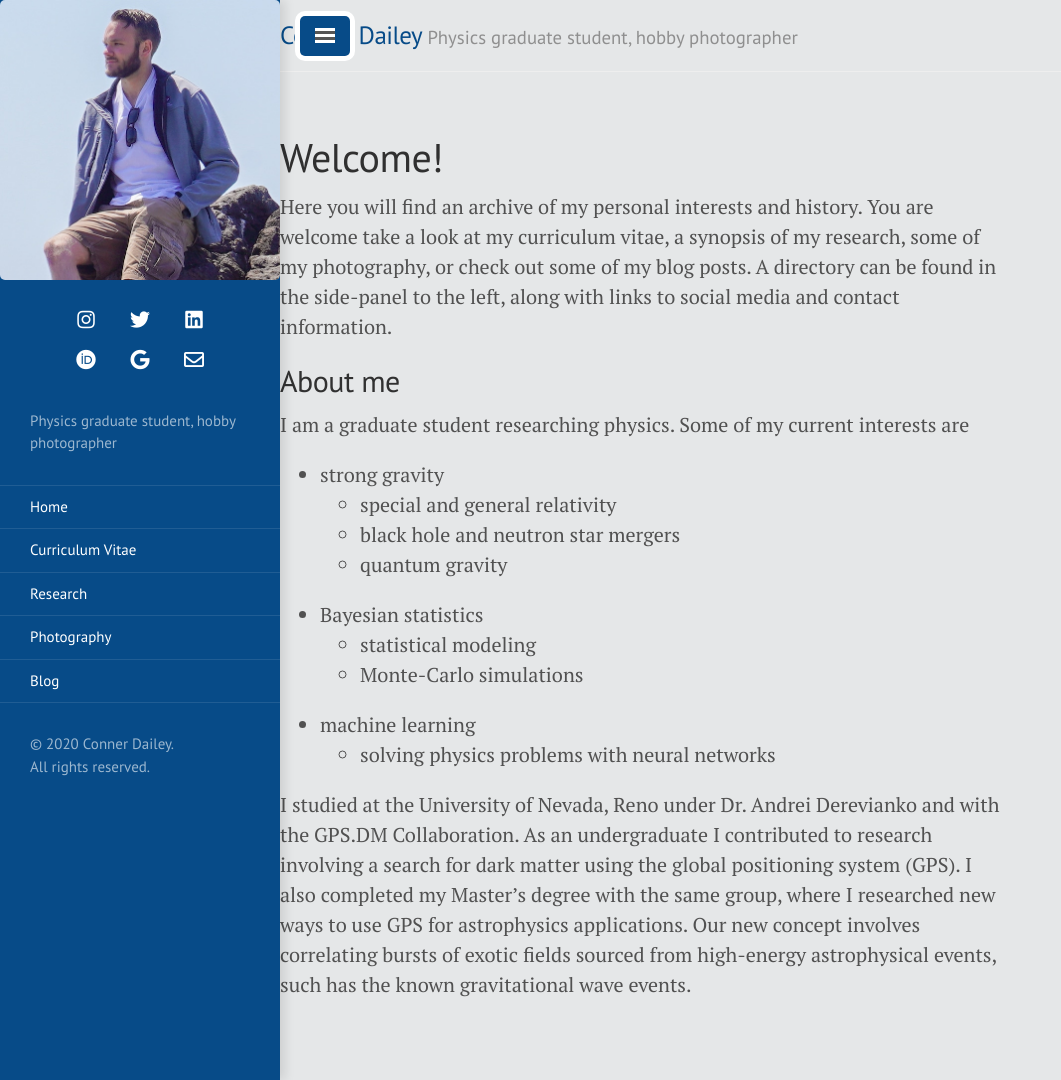
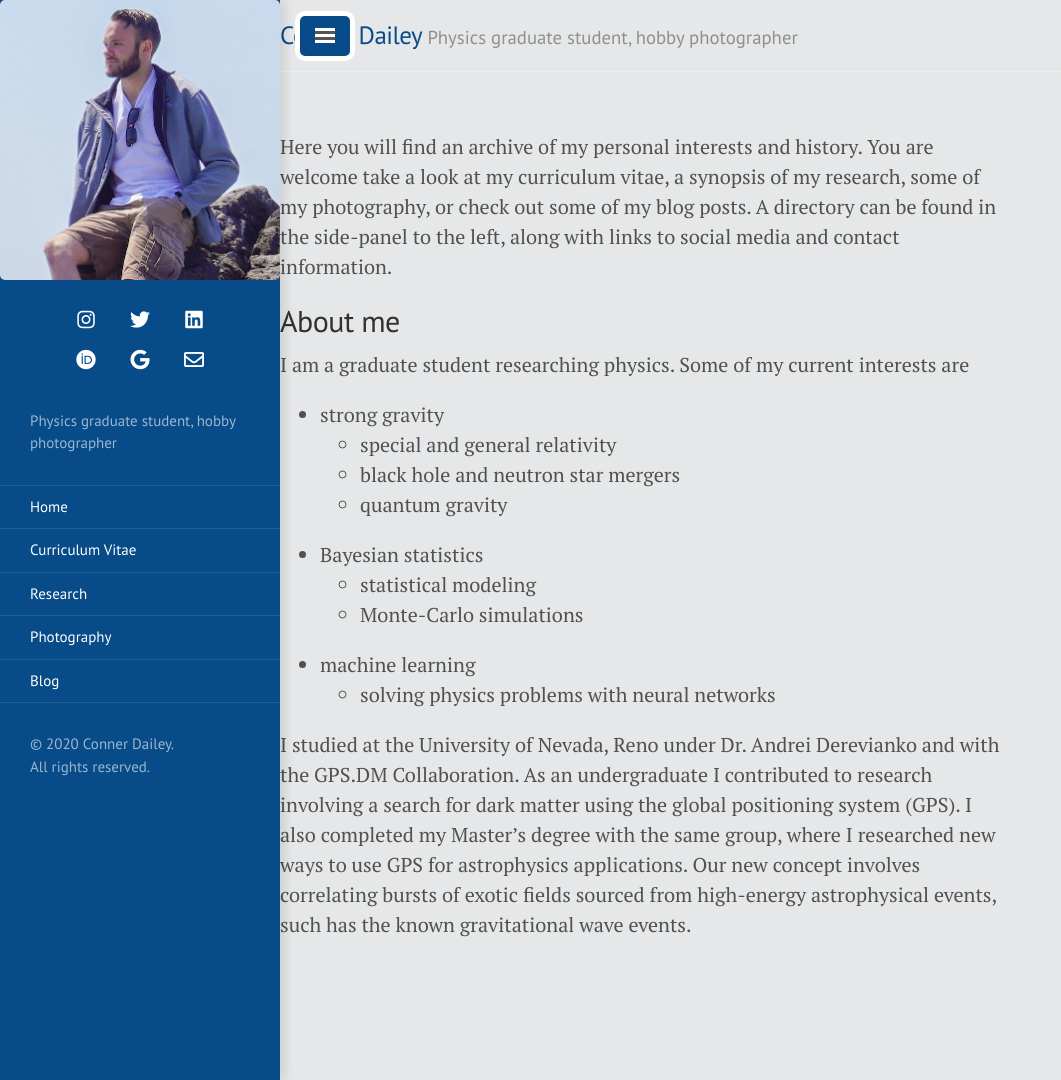
Before and after one commit to TakeTwiceDailey/TakeTwiceDailey.github.io, a Jekyll site: the page built from index.md, in a window 1280 px wide and 1080 px high. Shown: the whole window, without its empty margins (0-1061 px from the left). Built offline with Jekyll 4.4.1, drawn with Linux system fonts in a browser that asks for light colours; nearby versions of some CDN libraries.

Commit message:
changed page titles

```diff
--- a/_layouts/page.html
+++ b/_layouts/page.html
@@ -3,7 +3,7 @@ layout: default
 ---
 
 <div class="page">
-  {% if page.title != "Blog" %}
+  {% if page.title != "Welcome!" %}
 		<h1 class="page-title">{{ page.title }}</h1>
 	{% endif %}
   {{ content }}
```
